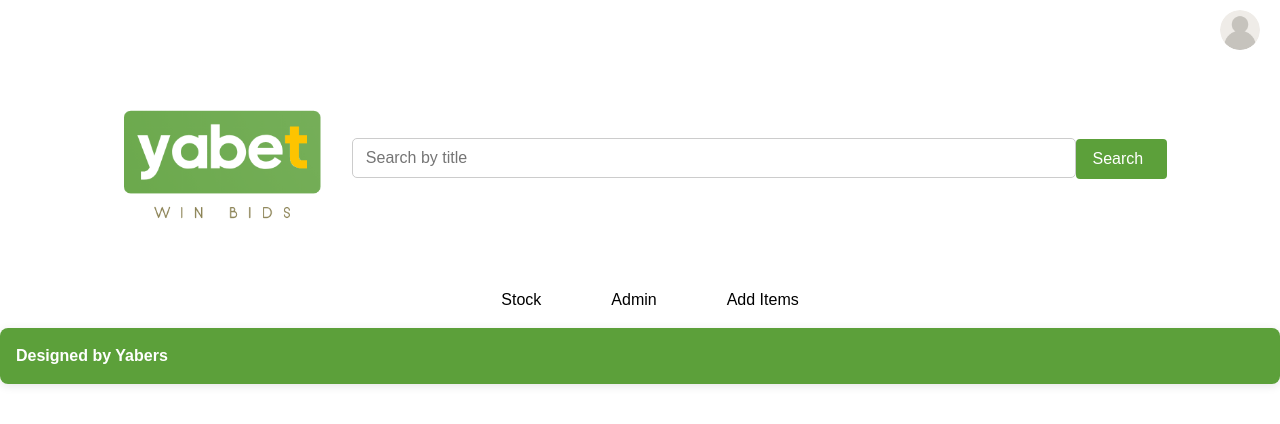
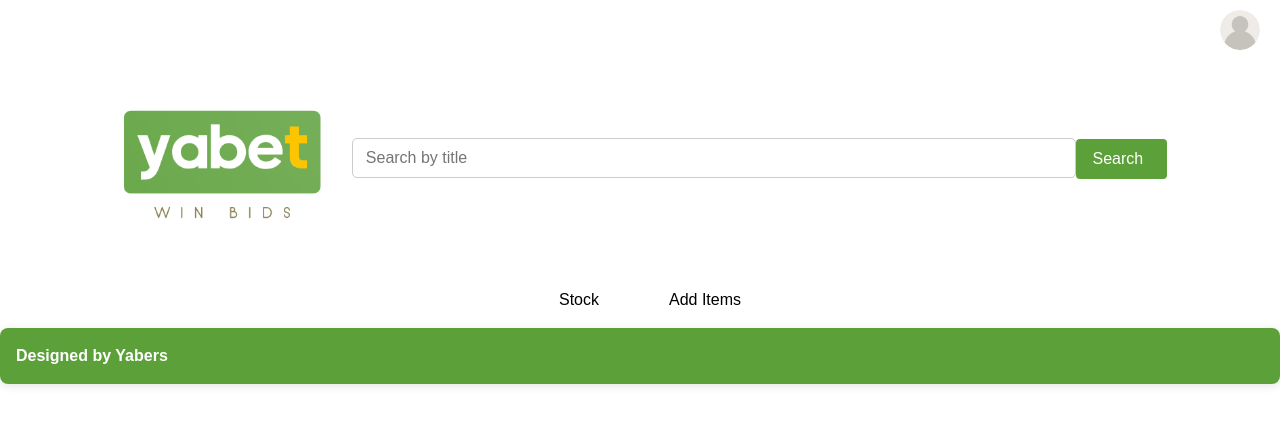
Before and after one commit to SirDiscombobulated/cpan228-final-project, a React (Create React App) app in the folder frontend/yabe/: page / in a window 1280 px wide. Shown: the top 424 px of the page. Built offline with nearby package versions, Linux system fonts and the light colour scheme.

Commit message:
remove admin in nav bar

```diff
--- a/frontend/yabe/src/components/fragments/navbar.js
+++ b/frontend/yabe/src/components/fragments/navbar.js
@@ -7,7 +7,6 @@ const Header = () => {
             <div className="collapse navbar-collapse" id="navbarSupportedContent">
                 <div className="navbar-nav d-flex ms-auto">
                     <Link className="nav-link" to="/store/stock">Stock</Link>
-                    <Link className="nav-link" to="/store/admin/">Admin</Link>
                     <Link className="nav-link" to="/store/admin/add-item">Add Items</Link>
                 </div>
             </div>
```
